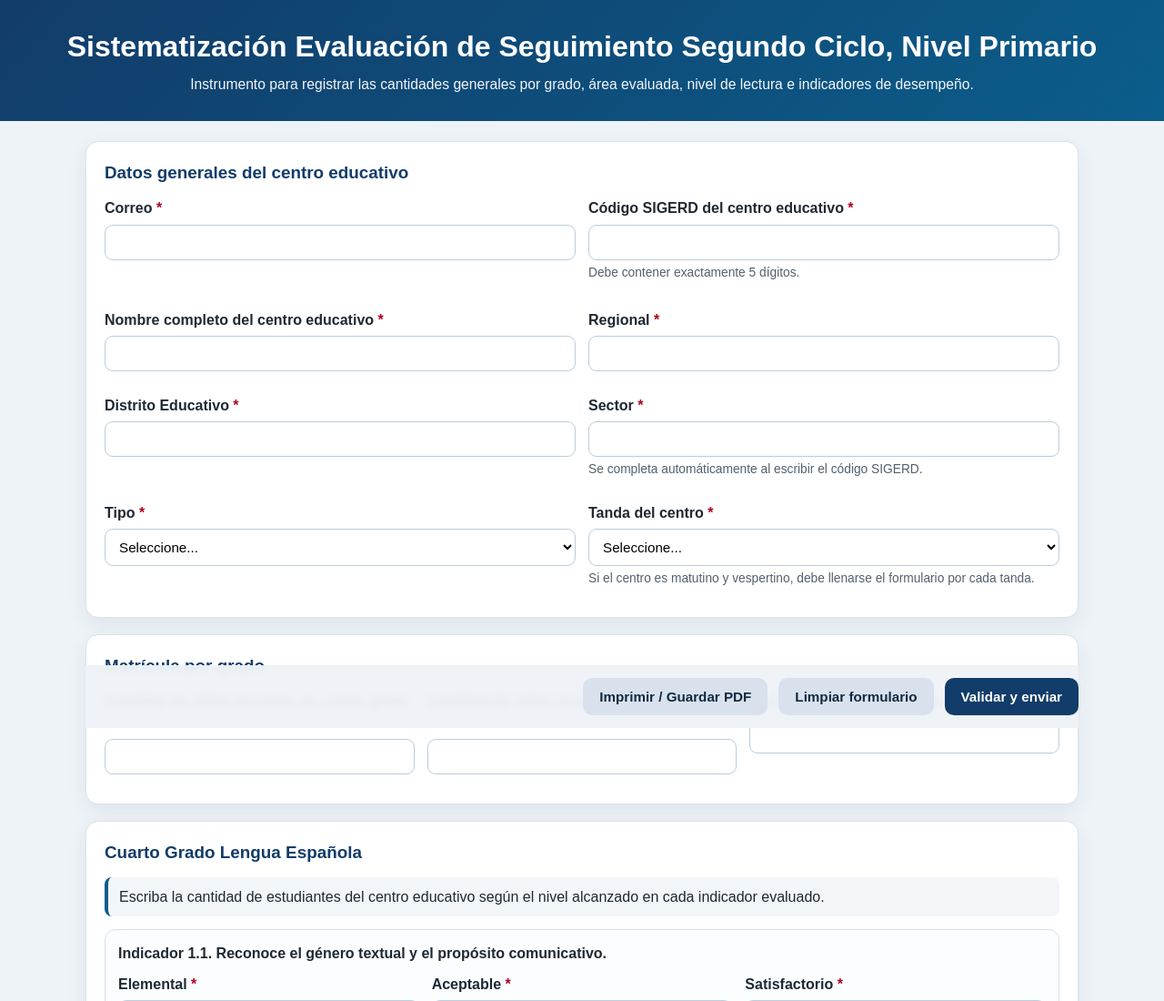
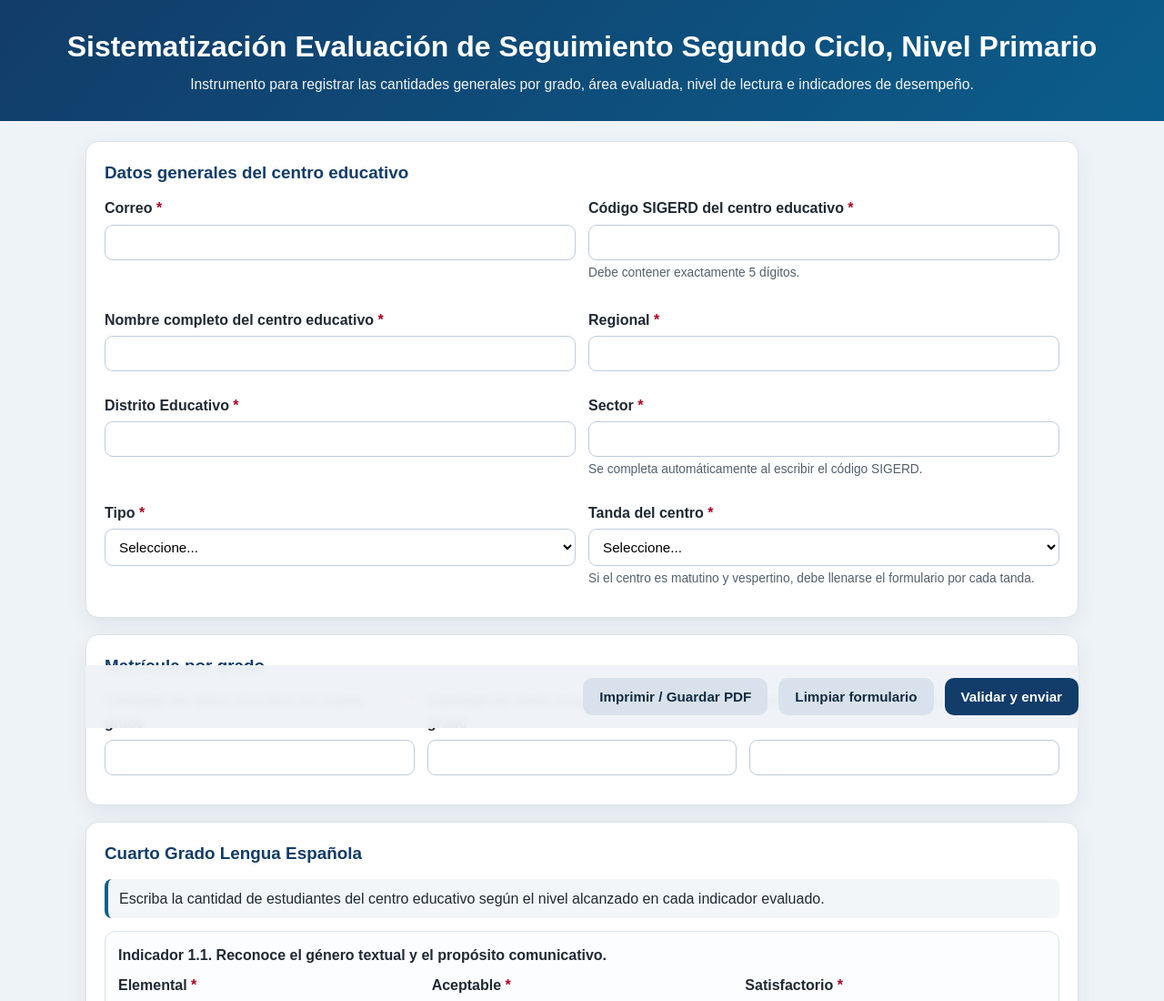
Before and after one commit to aminier06/formulariosegundociclo, a plain HTML site: page index.html in a window 1280 px wide. Shown: the top 1100 px of the page at 91% size. Drawn offline with Linux system fonts and the light colour scheme.

Commit message:
Update index.html

```diff
--- a/index.html
+++ b/index.html
@@ -89,6 +89,18 @@
       display: grid;
       grid-template-columns: repeat(3, minmax(0, 1fr));
       gap: 14px;
+    }
+    .matricula-grid .field {
+      display: flex;
+      flex-direction: column;
+    }
+    .matricula-grid label {
+      min-height: 48px;
+      display: flex;
+      align-items: flex-start;
+    }
+    .matricula-grid input {
+      margin-top: auto;
     }
     .field { margin-bottom: 12px; }
     .help {
@@ -261,7 +273,7 @@ select.locked-field {
 
       <section class="card">
         <h2>Matrícula por grado</h2>
-        <div class="grid-3">
+        <div class="grid-3 matricula-grid">
           <div class="field">
             <label for="matricula_g4" class="required">Cantidad de niños inscritos en cuarto grado</label>
             <input type="number" id="matricula_g4" name="matricula_g4" min="0" step="1" required />
```
